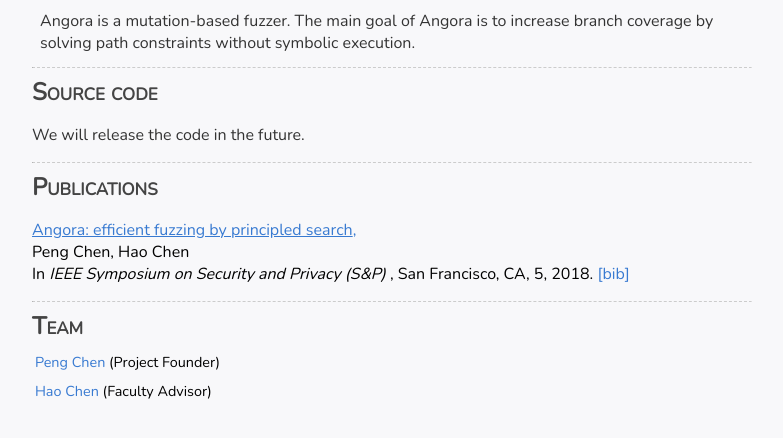
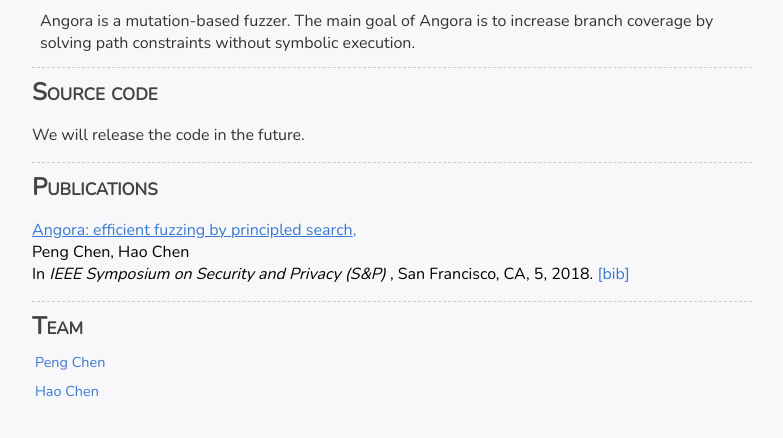
Before and after one commit to AngoraFuzzer/AngoraFuzzer.github.io, a plain HTML site: page index.html in a window 1280 px wide. Shown: the part 144-582 px from the top of the page, without its empty margins (248-1031 px from the left). Drawn offline with nearby package versions, Linux system fonts and the light colour scheme.

Commit message:
remove position.

```diff
--- a/index.html
+++ b/index.html
@@ -101,9 +101,9 @@
             <h2 class="smallcap">Team</h2>
             <ul id="team-list">
                 <li>
-                    <a target="_blank" href="https:/spinpx.com">Peng Chen</a> (Project Founder)</li>
+                    <a target="_blank" href="https:/spinpx.com">Peng Chen</a> </li>
                 <li>
-                    <a target="_blank" href="http://web.cs.ucdavis.edu/~hchen/">Hao Chen</a> (Faculty Advisor)</li>
+                    <a target="_blank" href="http://web.cs.ucdavis.edu/~hchen/">Hao Chen</a> </li>
             </ul>
         </div>
 </body>
```
